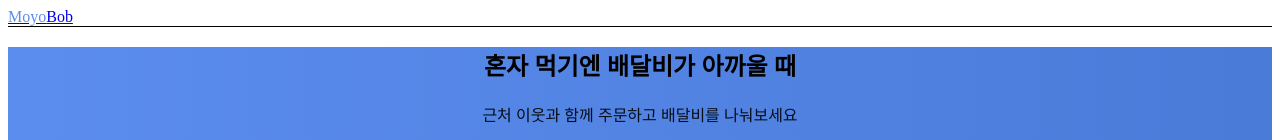
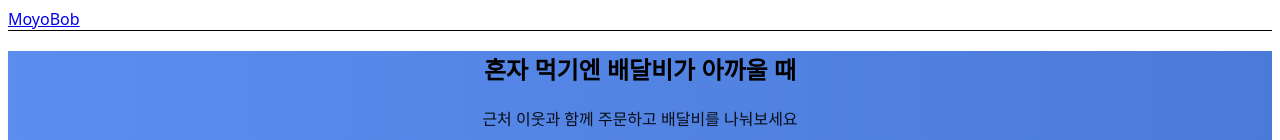
Before and after one commit to moyobap/moyobap-frontend, a React (Vite) app in the folder moyobab/: page / in a window 1280 px wide. Shown: the top 140 px of the page. Built offline with nearby package versions, Linux system fonts and the light colour scheme.

Commit message:
[design] Header 컴포넌트 스타일 개선

```diff
--- a/moyobab/src/components/layout/Header.tsx
+++ b/moyobab/src/components/layout/Header.tsx
@@ -1,3 +1,4 @@
+import React from "react";
 import { Link, useLocation } from "react-router-dom";
 
 const navItems = [
@@ -9,7 +10,6 @@ const navItems = [
 
 export default function Header() {
   const location = useLocation();
-
   const isAuthPage = ["/login", "/signup"].includes(location.pathname);
   if (isAuthPage) return null;
 
@@ -18,13 +18,9 @@ export default function Header() {
   return (
     <header className="bg-white border-b border-gray-200 sticky top-0 z-50 shadow-sm">
       <div className="max-w-7xl mx-auto px-4 sm:px-6 lg:px-8 h-16 flex items-center justify-between">
-        <Link
-          to="/"
-          className="text-2xl font-bold flex items-center space-x-1"
-          style={{ fontFamily: '"Pacifico", serif' }}
-        >
-          <span className="text-[#5B8DEF]">Moyo</span>
-          <span className="text-gray-800">Bob</span>
+        <Link to="/" className="flex items-center space-x-1 text-2xl font-bold">
+          <span className="text-primary">Moyo</span>
+          <span className="text-gray-900">Bob</span>
         </Link>
 
         <nav className="hidden md:flex space-x-6">
@@ -34,8 +30,8 @@ export default function Header() {
               to={item.path}
               className={`text-sm font-medium transition-colors ${
                 isActive(item.path)
-                  ? "text-[#5B8DEF]"
-                  : "text-gray-600 hover:text-[#5B8DEF]"
+                  ? "text-primary"
+                  : "text-gray-600 hover:text-primary"
               }`}
             >
               {item.label}
@@ -43,17 +39,16 @@ export default function Header() {
           ))}
         </nav>
 
-        <div className="flex items-center space-x-2 text-sm">
-          {/* TODO: 로그인 상태 확인 후 분기처리 필요 */}
+        <div className="hidden sm:flex space-x-4">
           <Link
             to="/login"
-            className="text-gray-600 hover:text-[#5B8DEF] transition-colors hidden sm:inline-block"
+            className="text-gray-600 hover:text-primary transition-colors"
           >
             로그인
           </Link>
           <Link
             to="/signup"
-            className="text-gray-600 hover:text-[#5B8DEF] transition-colors hidden sm:inline-block"
+            className="text-gray-600 hover:text-primary transition-colors"
           >
             회원가입
           </Link>
```
